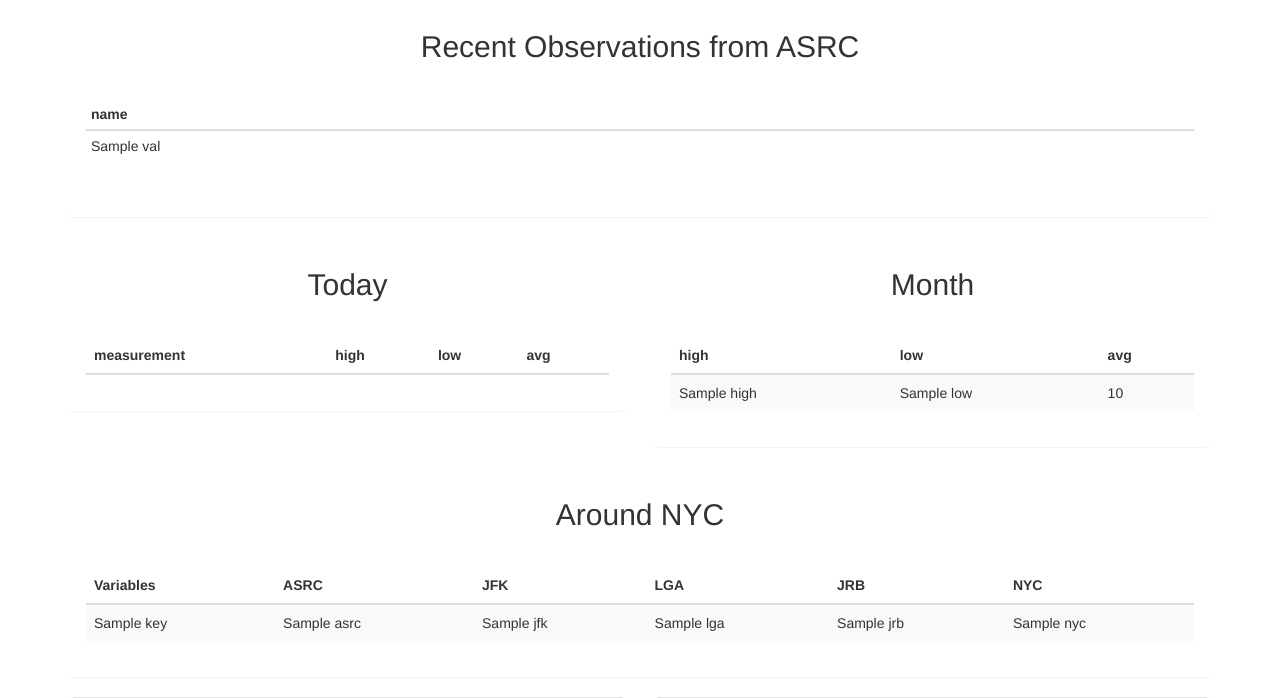
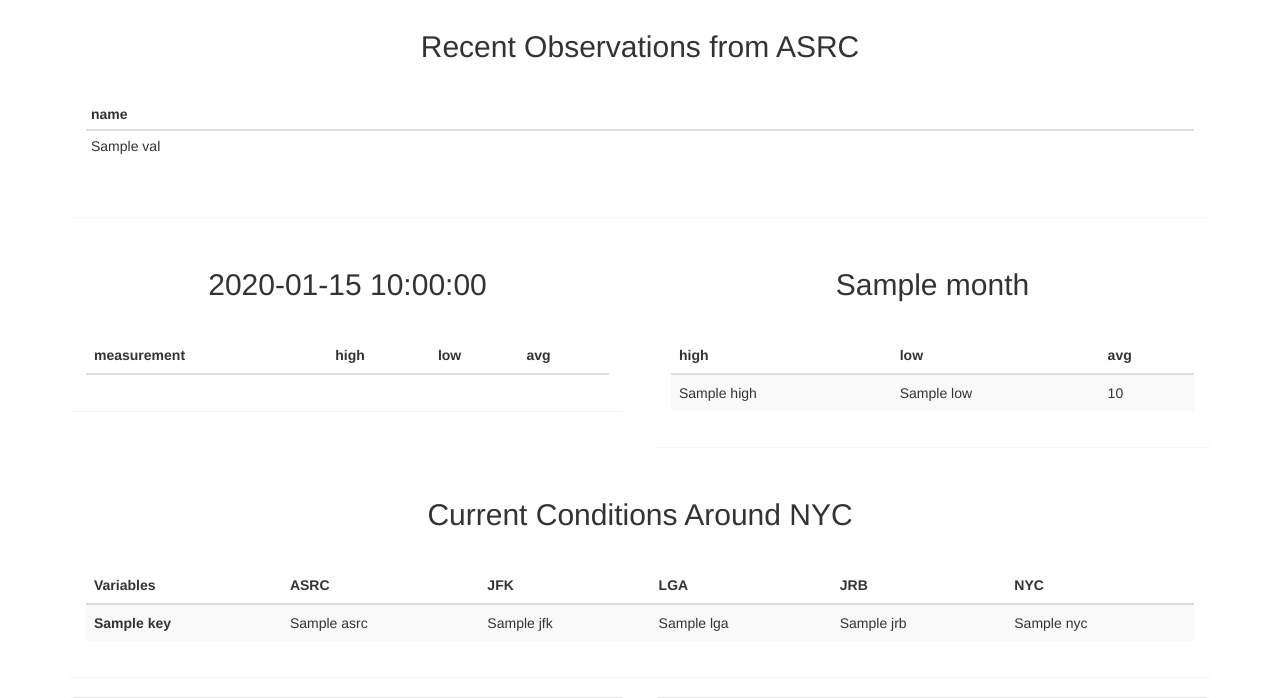
Before and after one commit to dvignoles/ws, a Flask app: template web/app/templates/index.html in a window 1280 px wide. Shown: the part 325-1023 px from the top of the page. Run offline with Flask 2, Linux system fonts and the light colour scheme; the template is opened without the code that fills it: most values are stand-ins (such as "Sample title", 1, 10 or a date in 2020); lists and menus that the app fills with data are empty; parts of the project's set-up code (start-up, migrations or seed data) failed here and were passed over; some libraries are stand-ins or nearby versions.

Commit message:
cleanup cleanup everybody cleanup

```diff
--- a/web/app/queries.py
+++ b/web/app/queries.py
@@ -72,7 +72,7 @@
         for var in high_low_var:
             high = session.query(func.max(getattr(Observation,var))).filter(Observation.date == date.today()).scalar()
             low = session.query(func.min(getattr(Observation,var))).filter(Observation.date == date.today()).scalar()
-            avg = session.query(func.avg(getattr(Observation,var))).filter(Observation.date == date.today()).scalar()
+            avg = round(session.query(func.avg(getattr(Observation,var))).filter(Observation.date == date.today()).scalar(),1)
 
             hl_results[var] = {'high':high,'low':low,'avg':avg}
 
@@ -81,7 +81,7 @@
         for var in high_low_var:
             high = session.query(func.max(getattr(Observation,var))).filter(func.extract('month',Observation.date) == date.today().month and func.extract('year',Observation.date) == date.today().year).scalar()
             low = session.query(func.min(getattr(Observation,var))).filter(func.extract('month',Observation.date) == date.today().month and func.extract('year',Observation.date) == date.today().year).scalar()
-            avg = session.query(func.avg(getattr(Observation,var))).filter(func.extract('month',Observation.date) == date.today().month and func.extract('year',Observation.date) == date.today().year).scalar()
+            avg = round(session.query(func.avg(getattr(Observation,var))).filter(func.extract('month',Observation.date) == date.today().month and func.extract('year',Observation.date) == date.today().year).scalar(),1)
 
             hl_results[var] = {'high':high,'low':low,'avg':avg}
 
--- a/web/app/templates/index.html
+++ b/web/app/templates/index.html
@@ -57,7 +57,7 @@
         <!-- Today Averages -->
         <div class="col-xs-6">
             <div class="panel">
-                <div class="panel-heading"><h2 align="center">Today</h2></div>
+                <div class="panel-heading"><h2 align="center">{{today}}</h2></div>
                 <div class="panel-body"><div class="table-responsive">
                         <table class="table table-striped">
                             <thead>
@@ -95,7 +95,7 @@
         <!-- Month Averages -->
         <div class="col-xs-6">
             <div class="panel">
-                <div class="panel-heading"><h2 align="center">Month</h2></div>
+                <div class="panel-heading"><h2 align="center">{{month}}</h2></div>
                 <div class="panel-body"><div class="table-responsive">
                         <table class="table table-striped">
                             <thead>
@@ -130,7 +130,7 @@
 
     <!-- Around NYC -->
     <div class="panel">
-        <div class="panel-heading"><h2 align="center">Around NYC</h2></div>
+        <div class="panel-heading"><h2 align="center">Current Conditions Around NYC</h2></div>
         <div class="panel-body"><div class="table-responsive">
                 <table class="table table-striped">
                     <thead>
@@ -146,7 +146,7 @@
                     <tbody>
                         {% for key, value in nyc_current.items()%}
                         <tr>
-                            <td>{{key}}</td>
+                            <td><b>{{key}}</b></td>
                             <td>{{value.asrc}}</td>
                             <td>{{value.jfk}}</td>
                             <td>{{value.lga}}</td>
--- a/web/app/views.py
+++ b/web/app/views.py
@@ -29,11 +29,14 @@
 
 @app.route('/')
 def index():
+    today = datetime.today().strftime('%A, %b %d')
+    month = datetime.today().strftime('%B %Y')
+
     nyc = nyc_current(db.session)
     asrc_today_avg = asrc_averages(db.session,'day')
     asrc_month_avg = asrc_averages(db.session,'month')
     asrc_recent = asrc_recent_observation(db.session)
-    return render_template("index.html",nyc_current=nyc,asrc_today_avg = asrc_today_avg,asrc_month_avg = asrc_month_avg,asrc_recent=asrc_recent)
+    return render_template("index.html",today=today,month=month,nyc_current=nyc,asrc_today_avg = asrc_today_avg,asrc_month_avg = asrc_month_avg,asrc_recent=asrc_recent)
 
 @app.route('/records')
 def records():
```
Also changed, not shown: requirements.txt (+17 -0 lines), web/app/templates/records.html (+16 -15 lines).
